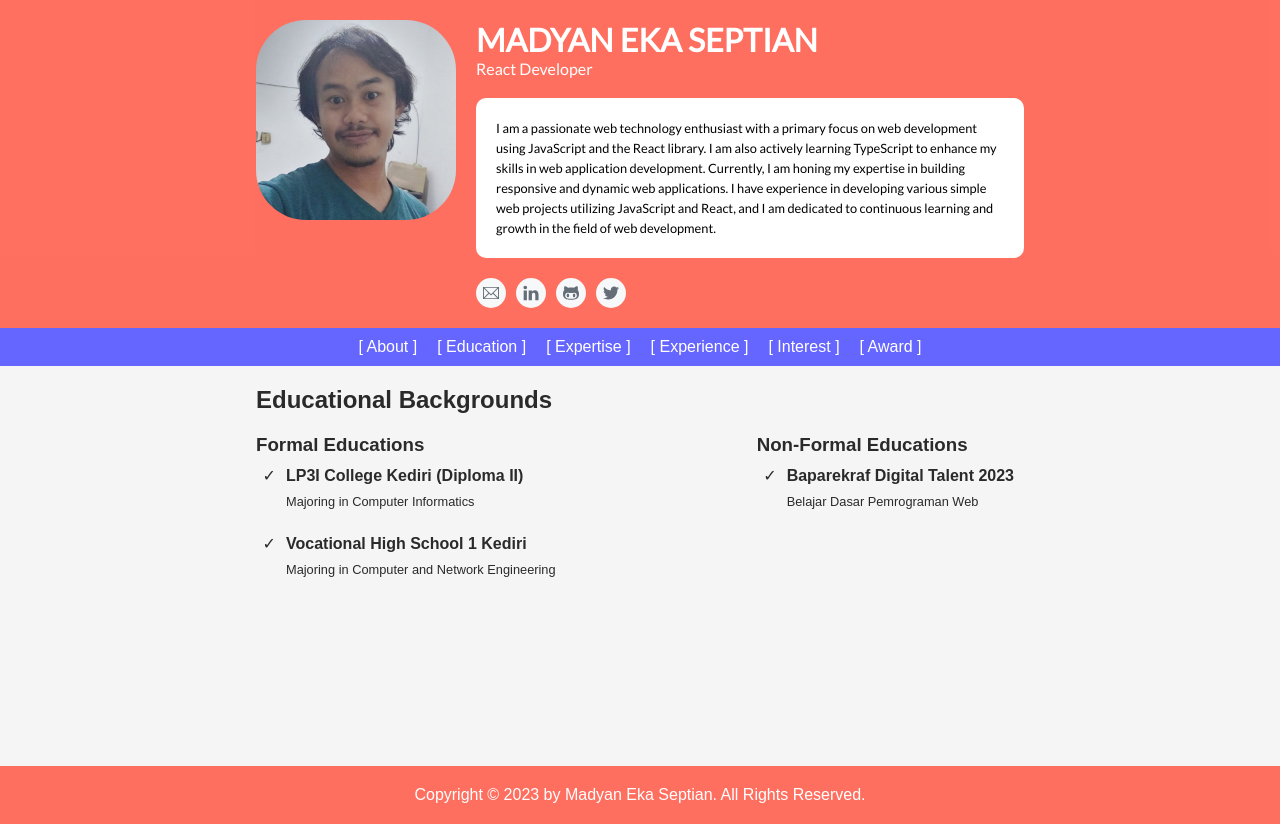
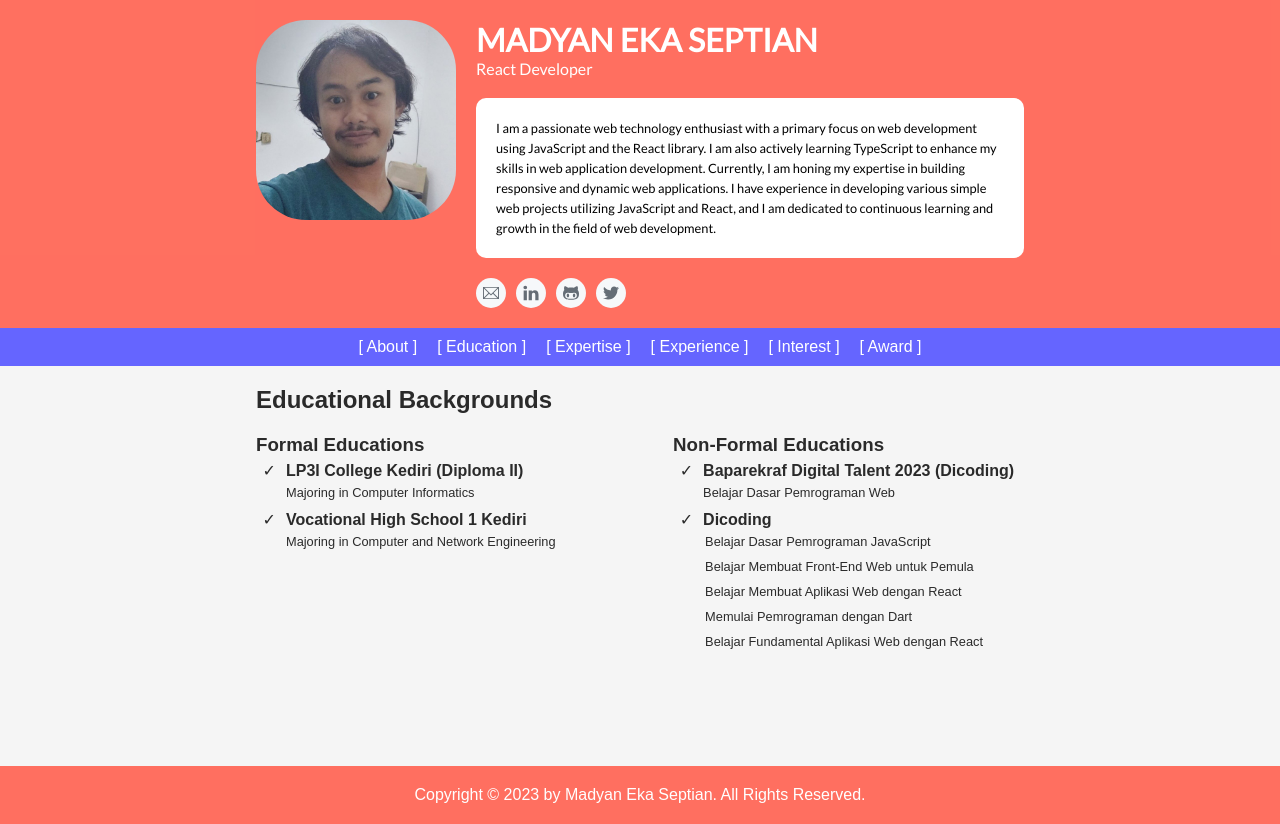
Before and after one commit to madyanes/cv-prakerja-hacktiv8, a React (Vite) app: page /education in a window 1280 px wide. Built offline with nearby package versions, Linux system fonts and the light colour scheme; a web font is replaced by a local one.

Commit message:
Adding Dicoding classes that have graduated

```diff
--- a/src/App.css
+++ b/src/App.css
@@ -103,10 +103,6 @@ article header {
   margin-bottom: 20px;
 }
 
-article p {
-  line-height: 1.5rem;
-}
-
 article p:not(:last-child) {
   margin-bottom: 10px;
 }
@@ -162,12 +158,19 @@ article#about th {
 }
 
 .section-group-item li {
-  padding: 10px;
+  padding: 5px 10px;
 }
 
 .section-group-item p {
   font-size: 0.8rem;
   padding-top: 5px;
+}
+
+.section-group-item ul ul {
+  list-style: none;
+  font-size: 0.8rem;
+  padding-left: 0;
+  margin-left: -0.5rem;
 }
 
 .li-icon-only ul {
--- a/src/pages/Education.jsx
+++ b/src/pages/Education.jsx
@@ -22,8 +22,18 @@ function Education() {
           <h1>Non-Formal Educations</h1>
           <ul>
             <li>
-              <h2>Baparekraf Digital Talent 2023</h2>
+              <h2>Baparekraf Digital Talent 2023 (Dicoding)</h2>
               <p>Belajar Dasar Pemrograman Web</p>
+            </li>
+            <li>
+              <h2>Dicoding</h2>
+              <ul>
+                <li>Belajar Dasar Pemrograman JavaScript</li>
+                <li>Belajar Membuat Front-End Web untuk Pemula</li>
+                <li>Belajar Membuat Aplikasi Web dengan React</li>
+                <li>Memulai Pemrograman dengan Dart</li>
+                <li>Belajar Fundamental Aplikasi Web dengan React</li>
+              </ul>
             </li>
           </ul>
         </section>
```
